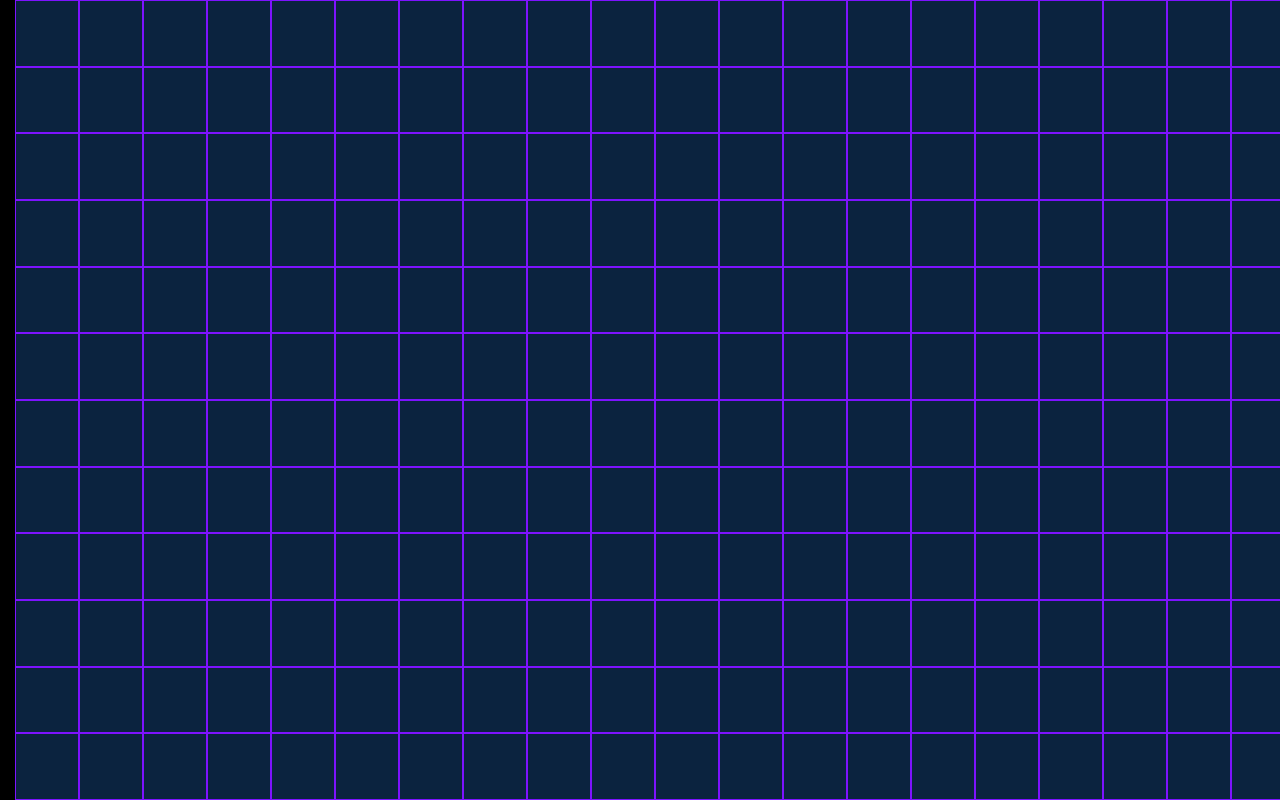
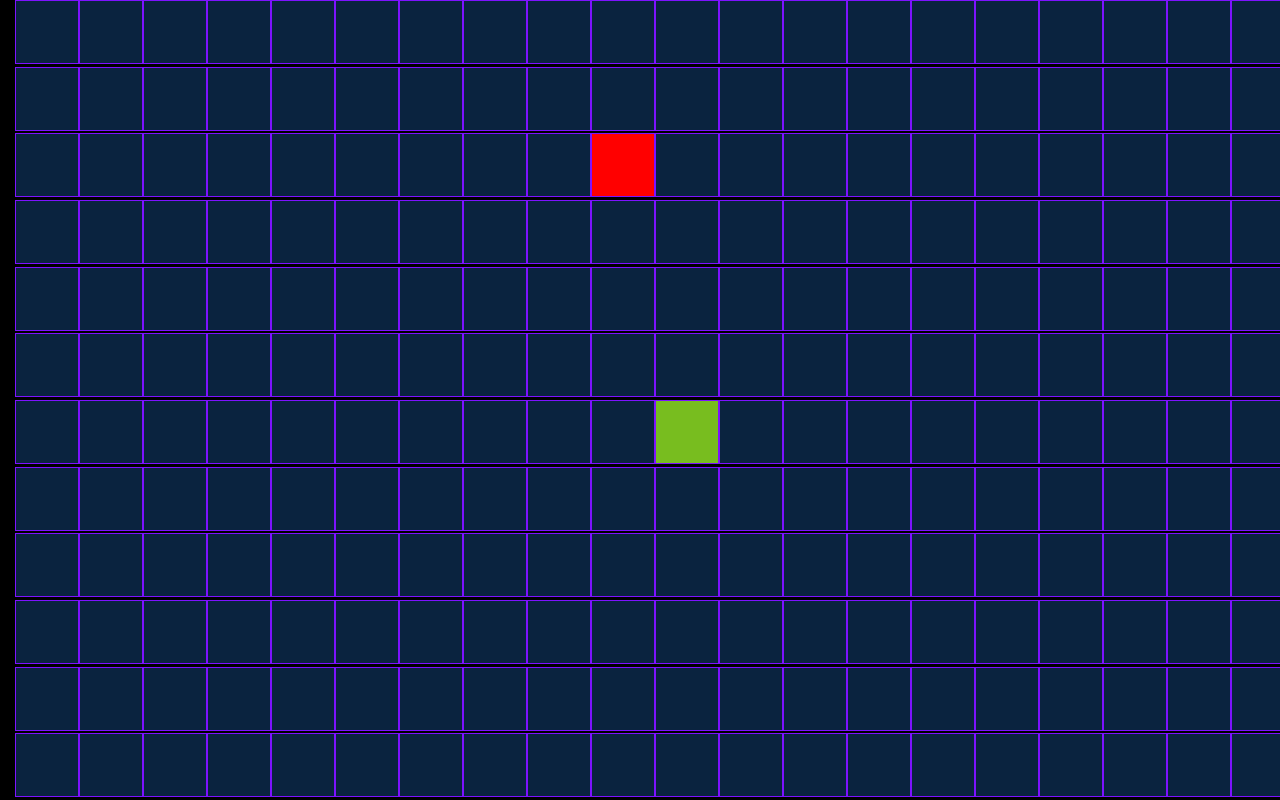
Before and after one commit to abcmer/snake, a React (Create React App) app: page / in a window 1280 px wide. Built offline with nearby package versions, Linux system fonts and the light colour scheme.

Commit message:
initialize food and snake

```diff
--- a/src/App.css
+++ b/src/App.css
@@ -36,9 +36,8 @@ body {
   /* height: 100%; */
 }
 .grid-item {
-  background-color: #0B233F;
-  border: 0.025rem solid #7d13ff;
-  padding: 20px;
+  /* border: 0.025rem solid #7d13ff;
+  padding: 20px; */
   /* font-size: 30px; */
   text-align: center;
 }
--- a/src/Cell.js
+++ b/src/Cell.js
@@ -21,6 +21,7 @@ const Cell = (props) => {
     } else if (cellValue === 0) {
       style.backgroundColor = '#0A233F' //background navy blue
     }
+    return style
   }
 
   return (
--- a/src/Grid2.js
+++ b/src/Grid2.js
@@ -31,6 +31,7 @@ const Grid = (props) => {
 
   const initializeMatrix = (gridSize, snake) => {
     console.log('gridSize', gridSize)
+    console.log('snake', snake)
     let matrix = Array(gridSize[0]).fill().map((_,r) => {
       return Array(gridSize[1]).fill().map((_,c) => {
           return 0 // 0 = background
```
